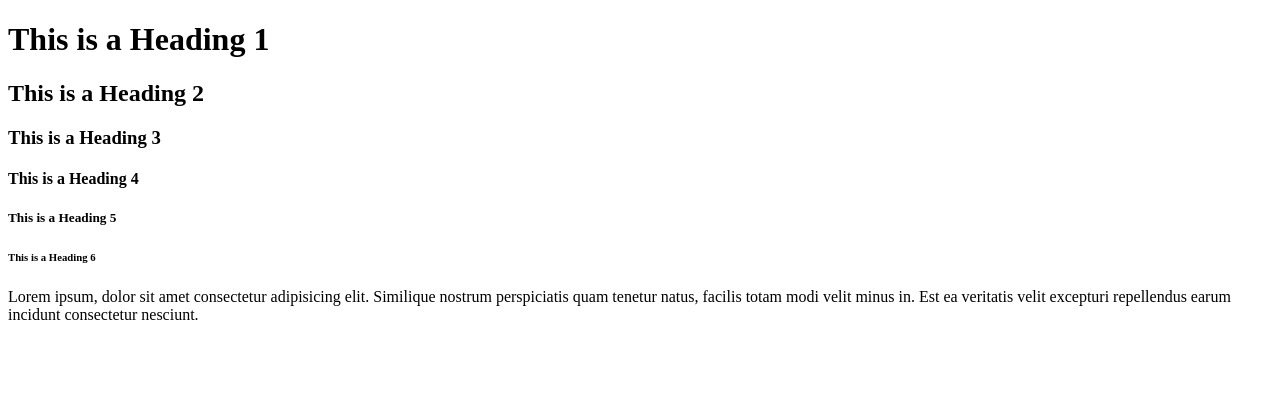
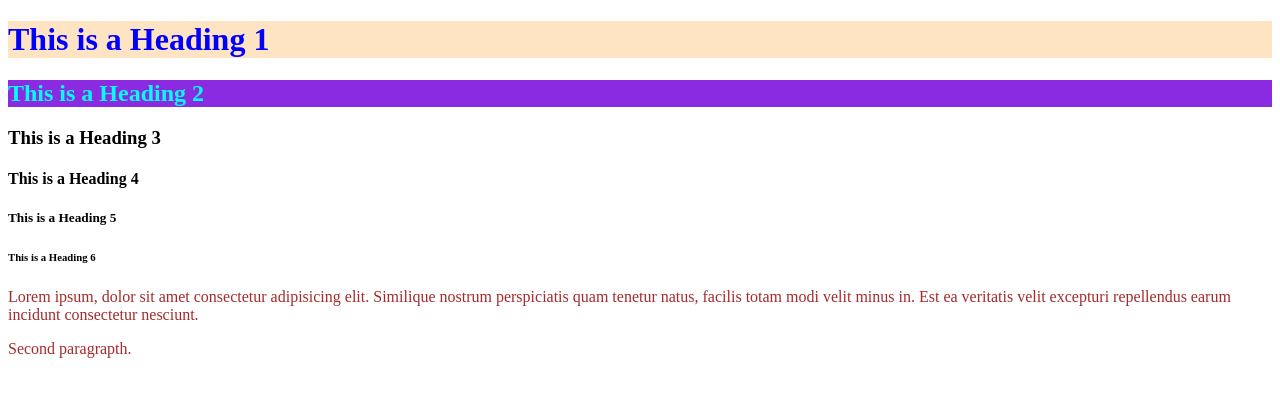
Before and after one commit to ShareghYusefi/html-elements, a plain HTML site: page index.html in a window 1280 px wide. Drawn offline with Linux system fonts and the light colour scheme.

Commit message:
styling elements

```diff
--- a/index.html
+++ b/index.html
@@ -7,11 +7,29 @@
     <meta charset="UTF-8" />
     <meta name="viewport" content="width=device-width, initial-scale=1.0" />
     <title>My Website</title>
+    <!-- style tag can be used to define stylse which to multiple elements at a time -->
+    <style>
+      /*
+        element {
+          property: value;
+          property: value;
+        }
+      */
+      h2 {
+        color: aqua;
+        background-color: blueviolet;
+      }
+
+      p {
+        color: brown;
+      }
+    </style>
   </head>
   <!-- Body tag is where content such as text, images, etc go -->
   <body>
     <!-- heading 1 tag can be used to define purpose of page -->
-    <h1>This is a Heading 1</h1>
+    <!-- style attribute can be used to apply styling to an element -->
+    <h1 style="color: blue; background-color: bisque">This is a Heading 1</h1>
     <!-- h2-h6 tags are used as subheading -->
     <h2>This is a Heading 2</h2>
     <h3>This is a Heading 3</h3>
@@ -25,5 +43,6 @@
       in. Est ea veritatis velit excepturi repellendus earum incidunt
       consectetur nesciunt.
     </p>
+    <p>Second paragrapth.</p>
   </body>
 </html>
```
